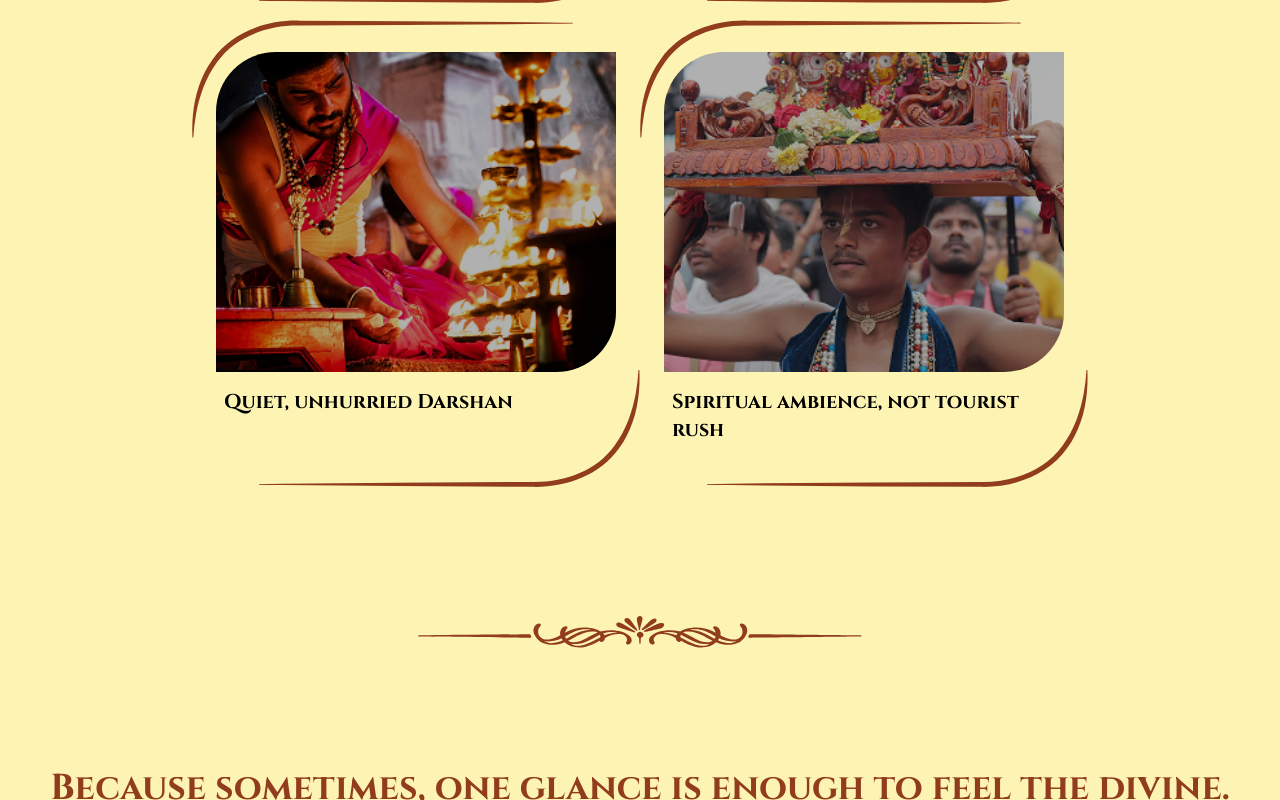
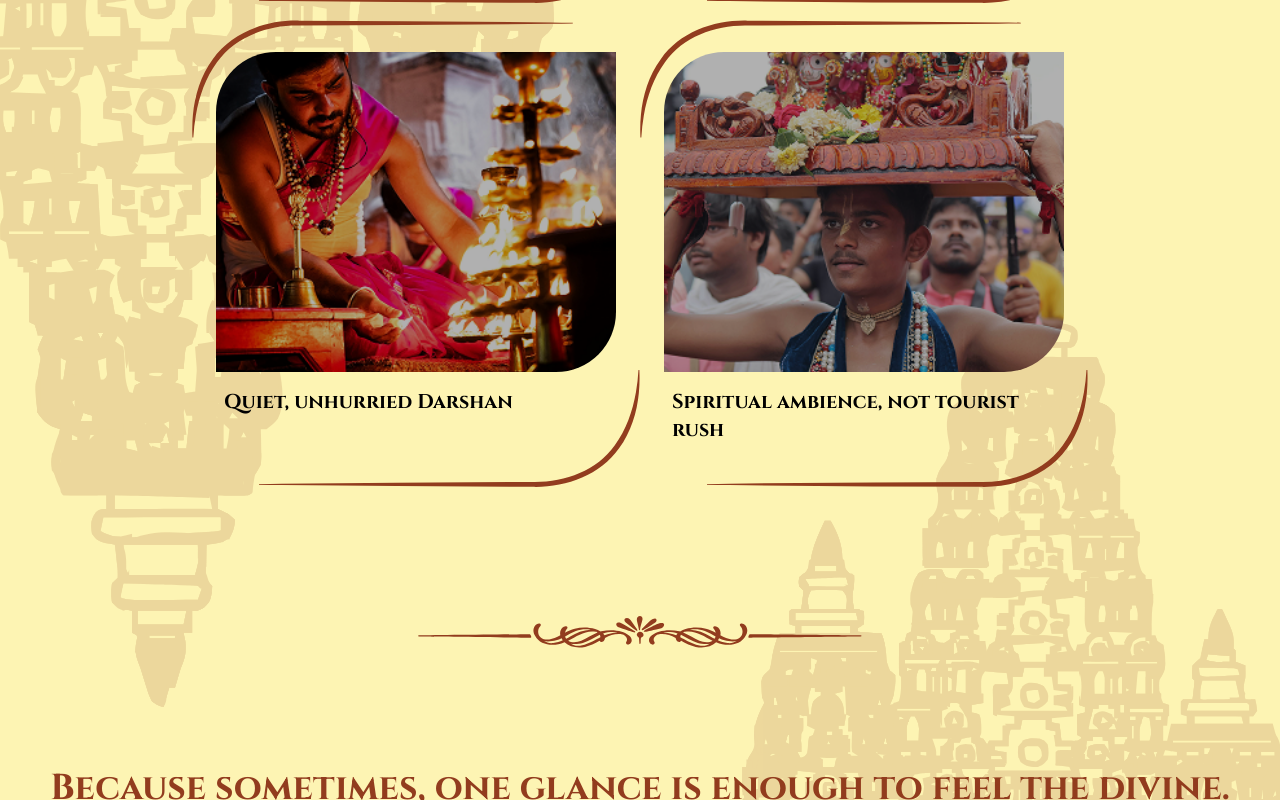
Before and after one commit to akshitasyal/InnerStep-Journeys, a Next.js app: page /darshana in a window 1280 px wide. Shown: the part 1520-2320 px from the top of the page. Built offline with nearby package versions, Linux system fonts and the light colour scheme; a web font is replaced by a local one.

Commit message:
feat added backgrond vector in service detail

```diff
--- a/app/[service]/activitiesSection.tsx
+++ b/app/[service]/activitiesSection.tsx
@@ -1,5 +1,6 @@
 import React from "react";
 import ServiceCard from "../components/whatWeOffer/ServiceCard";
+import Image from "next/image";
 
 function ActivitiesSection({
   heading,
@@ -11,7 +12,14 @@ function ActivitiesSection({
   activities: { src: string; title: string }[];
 }) {
   return (
-    <div className="p-10 md:p-30">
+    <div className=" relative overflow-y-visible p-10 md:p-30">
+      <Image
+        src="/svg/bg-vector.svg"
+        width={1024}
+        height={1024}
+        alt="background vector"
+        className="absolute left-0 top-0 translate-x-[-20%] "
+      />
       <div className="text-center flex flex-col items-center mb-12">
         <h2 className="font-cinzel text-4xl font-bold text-primary">
           {heading}
@@ -32,8 +40,6 @@ function ActivitiesSection({
           />
         ))}
       </div>
-
-
     </div>
   );
 }
--- a/app/[service]/imageGallery.tsx
+++ b/app/[service]/imageGallery.tsx
@@ -15,7 +15,31 @@ function ImageGallery({
   section: string;
 }) {
   return (
-    <div className="flex flex-col">
+    <div className="relative flex flex-col">
+      <Image
+        src="/svg/bg-vector.svg"
+        width={700}
+        height={700}
+        alt="background vector"
+        className="absolute right-0 top-0 translate-y-[-60%] rotate-180 "
+      />
+
+      <Image
+        src="/svg/bg-vector2.svg"
+        width={500}
+        height={500}
+        alt="background vector"
+        className="absolute right-0 bottom-0 translate-y-[38%] "
+      />
+
+      <Image
+        src="/svg/bg-vector3.svg"
+        width={500}
+        height={500}
+        alt="background vector"
+        className="absolute left-0 bottom-0 translate-y-[38%] "
+      />
+
       <h2 className="font-cinzel text-center text-4xl font-bold text-primary ">
         {heading}
       </h2>
--- a/app/[service]/page.tsx
+++ b/app/[service]/page.tsx
@@ -48,6 +48,7 @@ export default async function SectionPage({
 
   return (
     <div>
+
       <ServiceBanner
         serviceName={typedSection}
         heading={content.heading}
```
Also changed, not shown: public/svg/bg-vector2.svg (added), public/svg/bg-vector3.svg (added).
